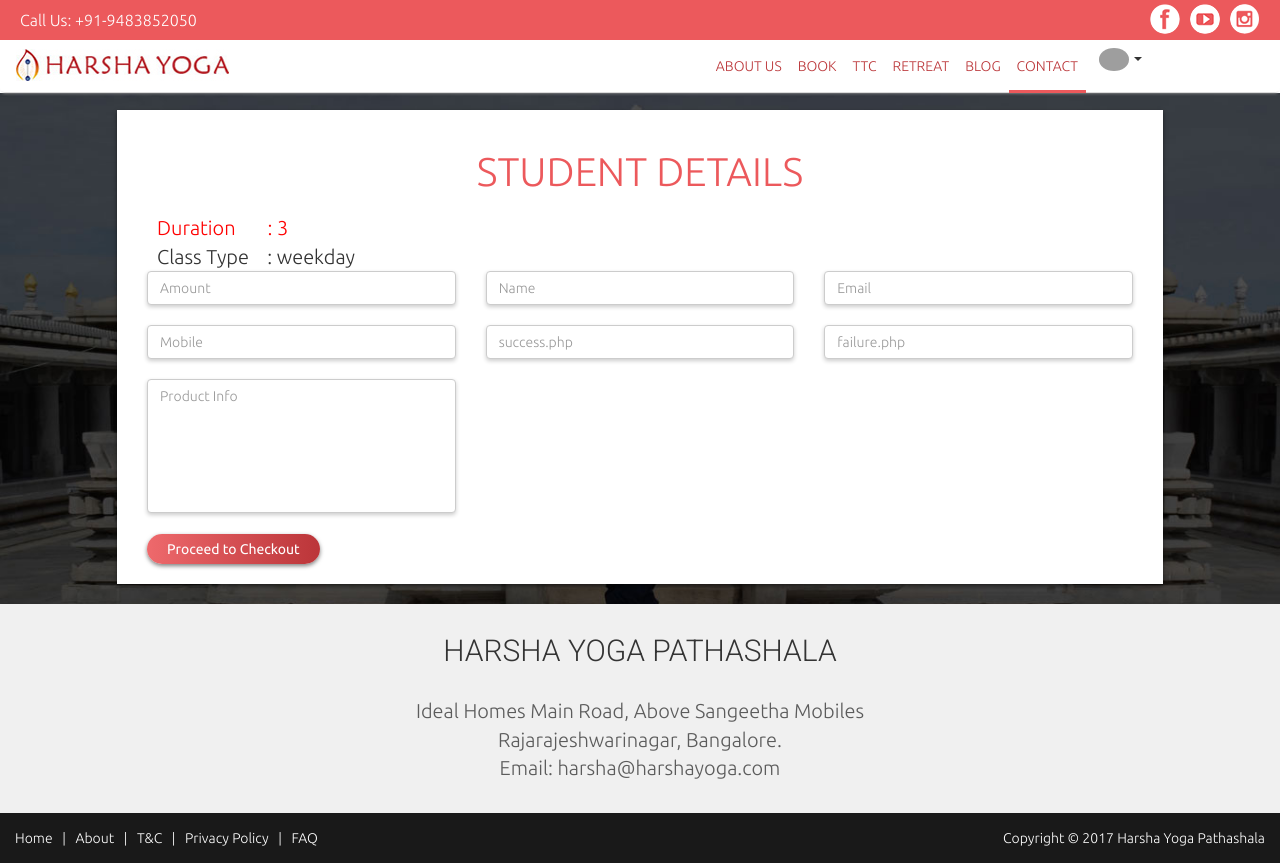
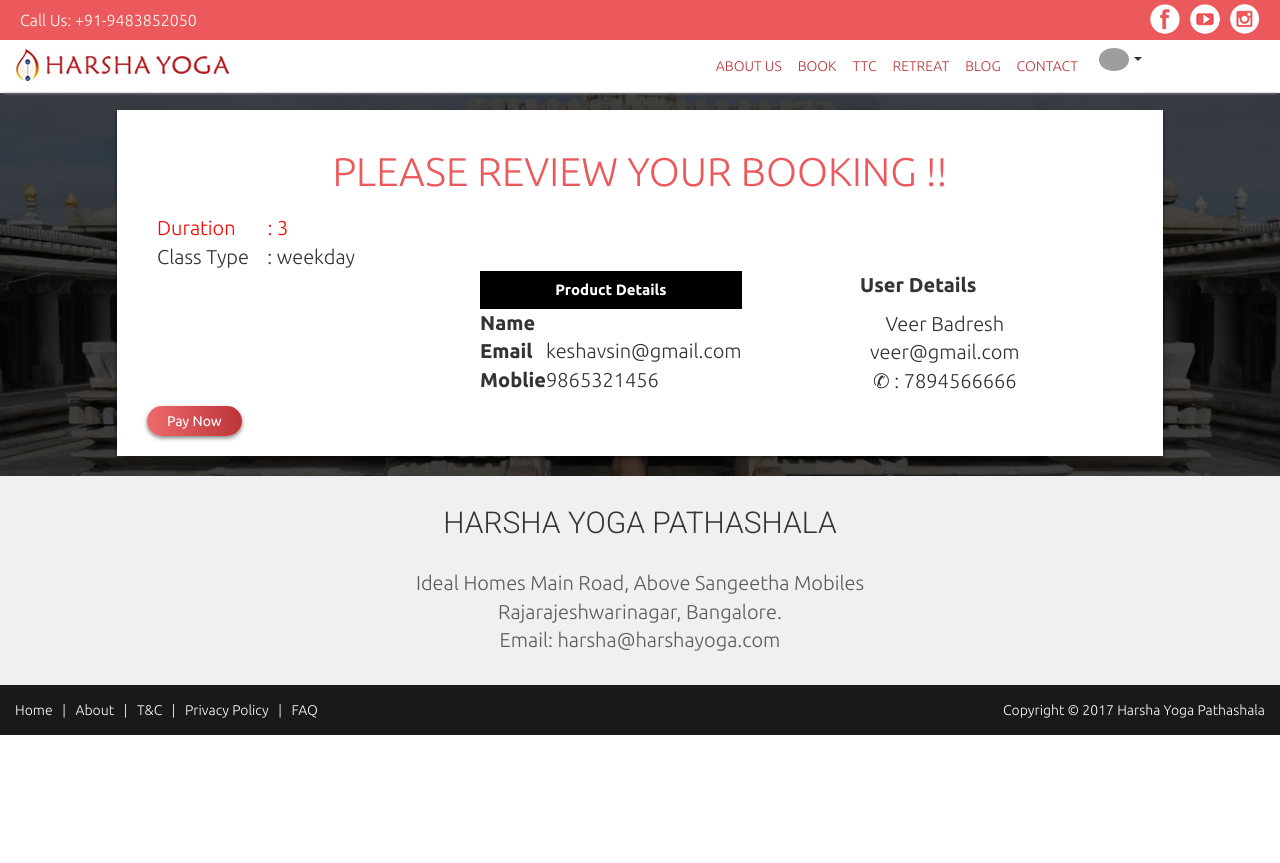
Before and after one commit to keshavsin/harshayoga, a PHP site: page /harshayoga/buy_now.php?pid=1 in a window 1280 px wide. After the commit the page ends 735 px from the top, so only its background shows below. Run offline with PHP 8.4, Linux system fonts and the light colour scheme; a user stored in the database is signed in; data comes from the database, SQL or seed files in the repository; data that the repository does not hold is empty; grey boxes are pictures that could not be loaded.

Commit message:
Payment Integration, pages to be designed (Review page (can be buy_now OR PayUMoney_form.php) and the same page can be used as Confirmation page)

```diff
--- a/buy_now.php
+++ b/buy_now.php
@@ -1,6 +1,6 @@
 <?php
-session_start();
-$currentPage = "contact";
+include 'sessioncheck.php';
+$currentPage = "reivewBooking";
 if (isset($_SESSION['loggedin_name']) == null) {
     header("Location: login.php");
 } else {
@@ -39,6 +39,9 @@
 //$PAYU_BASE_URL = "https://secure.payu.in";
 
 $action = '';
+$surl='http://localhost/harshayoga/success.php';
+$furl='http://localhost/harshayoga/failure.php';
+
 $posted = array();
 
 if (!empty($_POST)) {
@@ -58,21 +61,33 @@
 $hash         = '';
 // Hash Sequence
 $hashSequence = "key|txnid|amount|productinfo|firstname|email|udf1|udf2|udf3|udf4|udf5|udf6|udf7|udf8|udf9|udf10";
-if (empty($posted['hash']) && sizeof($posted) > 0) {
 
-    //$posted['productinfo'] = json_encode(json_decode('[{"name":"tutionfee","description":"","value":"500","isRequired":"false"},{"name":"developmentfee","description":"monthly tution fee","value":"1500","isRequired":"false"}]'));
+if(empty($posted['hash']) && sizeof($posted) > 0) {
+  if(empty($posted['key'])
+      || empty($posted['txnid'])
+      || empty($posted['amount'])
+      || empty($posted['firstname'])
+      || empty($posted['email'])
+      || empty($posted['phone'])
+      || empty($posted['productinfo'])
+      || empty($posted['surl'])
+      || empty($posted['furl'])
+		  || empty($posted['service_provider'])) {
+
+    $formError = 1;
+  } else {
    	$hashVarsSeq = explode('|', $hashSequence);
     $hash_string = '';
-    foreach ($hashVarsSeq as $hash_var) {
+    foreach($hashVarsSeq as $hash_var) {
       $hash_string .= isset($posted[$hash_var]) ? $posted[$hash_var] : '';
       $hash_string .= '|';
     }
     $hash_string .= $SALT;
-    $hash   = strtolower(hash('sha512', $hash_string));
+    $hash = strtolower(hash('sha512', $hash_string));
     $action = $PAYU_BASE_URL . '/_payment';
-
+  }
 } elseif (!empty($posted['hash'])) {
-    $hash   = $posted['hash'];
+  $hash = $posted['hash'];
   $action = $PAYU_BASE_URL . '/_payment';
 }
 ?>
@@ -96,7 +111,7 @@
       <div class="container-fluid">
         <div class="row">
         <div class="col-sm-12 contact_text">
-          <h2 class="heading1 colr_h">STUDENT DETAILS</h2>
+          <h2 class="heading1 colr_h">Please review your booking !!</h2>
           <h3 class="heading2"></h3>
           <div class="col-sm-12">
             <div class="dur colr_h">Duration  &nbsp;&nbsp;&nbsp;&nbsp;&nbsp;     :   <?php echo $duration; ?></div>
@@ -110,61 +125,70 @@
           <input type="hidden" name="key" value="<?php echo $MERCHANT_KEY ?>" />
           <input type="hidden" name="hash" value="<?php echo $hash ?>"/>
           <input type="hidden" name="txnid" value="<?php echo $txnid ?>" />
-            <input type="hidden" name="email" id="email" value="<?php echo $email; ?>" />
-            <input type="hidden" name="amount" value="<?php echo $txnid ?>" />
-            <div class="col-sm-4">
-              <div class="form-group">
-                <input type="text" class="form-control form-shadow" placeholder="Amount" name="amount" value="<?php echo (empty($posted['amount'])) ? '' : $posted['amount'] ?>">
+          <input type="hidden" name="surl" value="<?php echo $surl ?>" />
+          <input type="hidden" name="furl" value="<?php echo $furl ?>" />
+          <input type="hidden" name="email" value="<?php echo $email; ?>" />
+          <input type="hidden" name="service_provider" value="payu_paisa" size="64" />
+            <div style="width:60%;float:left">
+        <table align="right" style="border-collapse:collapse">
+        <tbody><tr>
+          <th style="padding:8px;text-align:center;background-color:black;color:white;font-size:15px">Product Details</th>
+        </tr>
+      <tr>
+        <td>
+          <table style="border-collapse:collapse">
+            <tbody>
+            <tr>
+              <td><strong>Name</strong></td>
+              <td><label value="<?php echo (empty($posted['amount'])) ? '' : $posted['amount'] ?>"></label></td>
+            </tr>
+            <tr>
+              <td><strong>Email</strong></td>
+              <td>keshavsin@gmail.com<br></td>
+            </tr>
+            <tr>
+              <td><strong>Moblie</strong></td>
+              <td>9865321456</td>
+            </tr>
+            </tbody></table>
+          </td>
+        </tr>
+          </tbody>
+        </table>
+      </div>
+      <div style="width:40%;float:left">
+      <table align="center" style="border-collapse:collapse">
+        <tbody><tr>
+          <th>User Details</th>
+        </tr>
+        <tr>
+          <td>
+            <div style="background:rgb(255,255,255);padding:10px;margin:0px auto;max-width:800px">
+              <div style="text-align:center">
+                <table class="">
+                  <tbody>
+                     <tr>
+                      <td>Veer Badresh</div></td>
+                    </tr>
+                    <tr>
+                      <td>veer@gmail.com</a></td>
+                    </tr>
+                    <tr>
+                      <td>&#9990; :</strong> 7894566666 </td>
+                    </tr>
+                  </tbody>
+                </table>
               </div>
             </div>
-            <div class="col-sm-4">
-              <div class="form-group">
-                <input type="text" class="form-control form-shadow" placeholder="Name" name="firstname" id="firstname" value="<?php echo (empty($posted['firstname'])) ? '' : $posted['firstname']; ?>">
-              </div>
-              </div>
-            <div class="col-sm-4">
-              <div class="form-group">
-                <input type="text" class="form-control form-shadow" placeholder="Email">
-              </div>
-            </div>
-            <div class='col-sm-4'>
-              <div class="form-group">
-                <input type="text" class="form-control form-shadow" placeholder="Mobile" name="phone" value="<?php echo (empty($posted['phone'])) ? '' : $posted['phone']; ?>">
-              </div>
-            </div>
-            <div class='col-sm-4'>
-              <div class="form-group">
-                <input type="text" class="form-control form-shadow" placeholder="success.php" name="surl" value="<?php echo (empty($posted['surl'])) ? '' : $posted['surl'] ?>" >
-              </div>
-            </div>
-            <div class='col-sm-4'>
-              <div class="form-group">
-                <input type="text" class="form-control form-shadow" placeholder="failure.php" name="furl" value="<?php echo (empty($posted['furl'])) ? '' : $posted['furl'] ?>">
-              </div>
-            </div>
-            <div class='col-sm-4'>
-              <div class="form-group">
-                <textarea name="productinfo" class="form-control form-shadow" placeholder="Product Info" rows="6"><?php echo (empty($posted['productinfo'])) ? '' : $posted['productinfo'] ?></textarea>
-              </div>
-            </div>
-            <tr>
-              <td colspan="3"><input type="hidden" name="service_provider" value="payu_paisa" size="64" /></td>
+          </td>
         </tr>
-            <input type="hidden" name="udf1" value="<?php echo (empty($posted['udf1'])) ? '' : $posted['udf1']; ?>" />
-            <input type="hidden" name="udf2" value="<?php echo (empty($posted['udf2'])) ? '' : $posted['udf2']; ?>" />
-            <input type="hidden" name="udf3" value="<?php echo (empty($posted['udf3'])) ? '' : $posted['udf3']; ?>" />
-            <input type="hidden" name="udf4" value="<?php echo (empty($posted['udf4'])) ? '' : $posted['udf4']; ?>" />
-            <input type="hidden" name="udf5" value="<?php echo (empty($posted['udf5'])) ? '' : $posted['udf5']; ?>" />
-            <input type="hidden" name="udf6" value="<?php echo (empty($posted['udf6'])) ? '' : $posted['udf6']; ?>" />
-            <input type="hidden" name="udf7" value="<?php echo (empty($posted['udf7'])) ? '' : $posted['udf7']; ?>" />
-            <input type="hidden" name="udf8" value="<?php echo (empty($posted['udf8'])) ? '' : $posted['udf8']; ?>" />
-            <input type="hidden" name="udf9" value="<?php echo (empty($posted['udf9'])) ? '' : $posted['udf9']; ?>" />
-            <input type="hidden" name="udf10" value="<?php echo (empty($posted['udf10'])) ? '' : $posted['udf10']; ?>" />
+      </tbody></table><div class="yj6qo"></div><div class="adL">
+      </div></div>
           </div>
           <div class="row">
             <div class='col-xs-12'>
               <div class="form-group">
-                <?php if(!$hash) { ?><input type="submit" class="btn btn-submit gradiant_bg " value="Proceed to Checkout" />
+                <?php if(!$hash) { ?><input type="submit" class="btn btn-submit gradiant_bg " value="Pay Now" />
               <?php } ?>
               </div>
             </div>
--- a/failure.php
+++ b/failure.php
@@ -8,9 +8,7 @@
 $key=$_POST["key"];
 $productinfo=$_POST["productinfo"];
 $email=$_POST["email"];
-
-//$salt="heQ4BlwVU2";   //Production Salt
-$salt="kCaaU3xSq1";
+$salt="heQ4BlwVU2";
 
 If (isset($_POST["additionalCharges"])) {
        $additionalCharges=$_POST["additionalCharges"];
--- a/retreat.php
+++ b/retreat.php
@@ -24,7 +24,7 @@
         echo '<div class="col-xs-12 col-sm-6 col-md-3"><div class="batch_card colr' . $indx . '"><div class="mn_txt">' . $row['title'] . '</div><div class="amt_wrap">' . $row['price'] . '/-</div><a href="#" class="btn btn-block buy">Coming Soon</a><a href="#class_detail' . $indx . '" data-toggle="modal" class="btn btn-block viewdetails">View Details</a></div></div>';
         $modal_box .= '<div id="class_detail' . $indx . '" class="modal fade" role="dialog">';
         $modal_box .= '<div class="modal-body class-info">' . $row["description"] . '</div>';
-        $modal_box .= '<div class="modal-footer text-center"><a type="button" class="btn btn-primary btn-lg" href="#">Buy Now</a></div></div></div></div>';
+        $modal_box .= '<div class="modal-footer text-center"><a type="button" class="btn btn-primary btn-lg" href="buy_now.php?pid=' . $pid . '">Buy Now</a></div></div></div></div>';
         if ($indx == 6) {
             $indx = 1;
         } else {
--- a/success.php
+++ b/success.php
@@ -7,9 +7,7 @@
 $key=$_POST["key"];
 $productinfo=$_POST["productinfo"];
 $email=$_POST["email"];
-
-//$salt="heQ4BlwVU2";   //Production Salt
-$salt="kCaaU3xSq1";
+$salt="heQ4BlwVU2";
 
 If (isset($_POST["additionalCharges"])) {
        $additionalCharges=$_POST["additionalCharges"];
```
Also changed, not shown: PayUMoney_form.php (+16 -13 lines), activate-account.php (+28 -28 lines), classes.php (+4 -4 lines), resetpassword.php (+15 -15 lines), train_the_trainer.php (+20 -4 lines), updateprofile.php (+11 -11 lines). Lines whose indentation alone changed are shown as unchanged.
